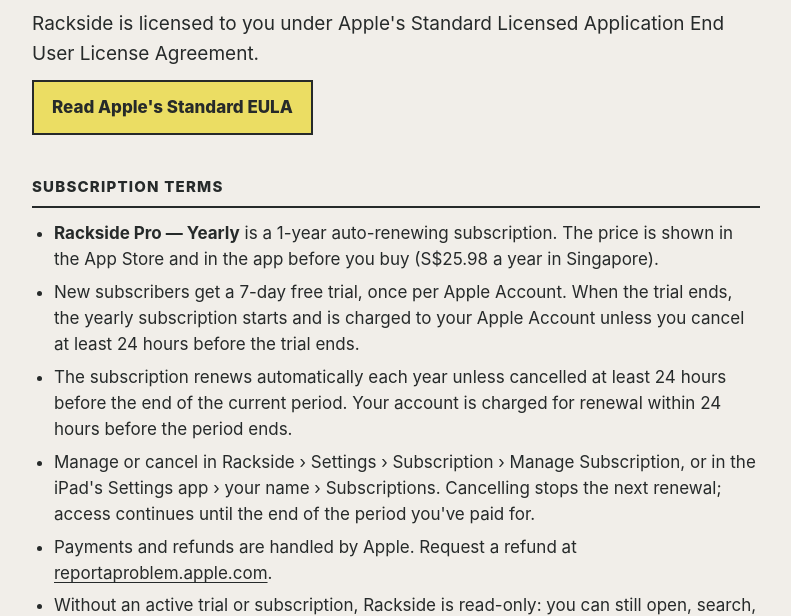
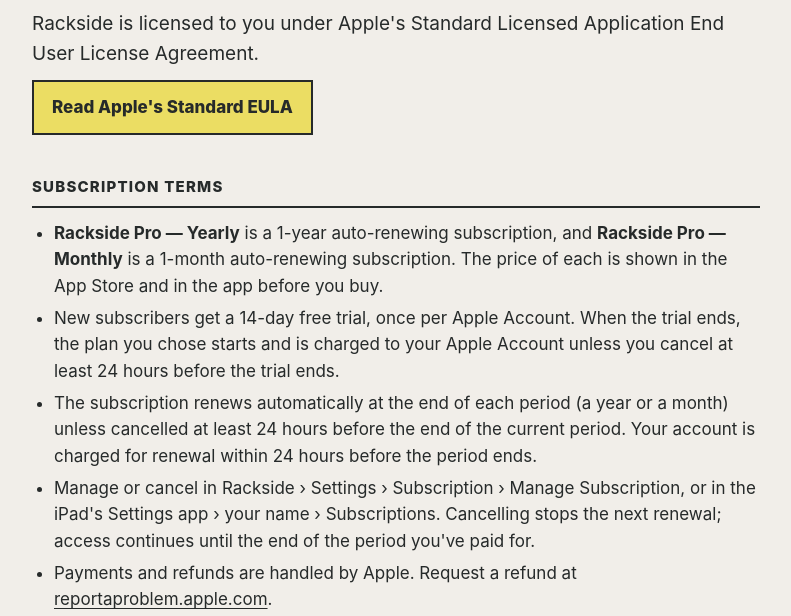
Before and after one commit to racksidemain-hub/racksidemain-hub.github.io, a plain HTML site: page terms/index.html in a window 1280 px wide. Shown: the part 182-798 px from the top of the page, without its empty margins (244-1035 px from the left). Drawn offline with Linux system fonts and the light colour scheme.

```diff
--- a/terms/index.html
+++ b/terms/index.html
@@ -31,9 +31,9 @@
 
   <h2>Subscription terms</h2>
   <ul>
-    <li><strong>Rackside Pro — Yearly</strong> is a 1-year auto-renewing subscription. The price is shown in the App Store and in the app before you buy (S$25.98 a year in Singapore).</li>
-    <li>New subscribers get a 7-day free trial, once per Apple Account. When the trial ends, the yearly subscription starts and is charged to your Apple Account unless you cancel at least 24 hours before the trial ends.</li>
-    <li>The subscription renews automatically each year unless cancelled at least 24 hours before the end of the current period. Your account is charged for renewal within 24 hours before the period ends.</li>
+    <li><strong>Rackside Pro — Yearly</strong> is a 1-year auto-renewing subscription, and <strong>Rackside Pro — Monthly</strong> is a 1-month auto-renewing subscription. The price of each is shown in the App Store and in the app before you buy.</li>
+    <li>New subscribers get a 14-day free trial, once per Apple Account. When the trial ends, the plan you chose starts and is charged to your Apple Account unless you cancel at least 24 hours before the trial ends.</li>
+    <li>The subscription renews automatically at the end of each period (a year or a month) unless cancelled at least 24 hours before the end of the current period. Your account is charged for renewal within 24 hours before the period ends.</li>
     <li>Manage or cancel in Rackside › Settings › Subscription › Manage Subscription, or in the iPad's Settings app › your name › Subscriptions. Cancelling stops the next renewal; access continues until the end of the period you've paid for.</li>
     <li>Payments and refunds are handled by Apple. Request a refund at <a href="https://reportaproblem.apple.com">reportaproblem.apple.com</a>.</li>
     <li>Without an active trial or subscription, Rackside is read-only: you can still open, search, export and back up everything you've created.</li>
```
Also changed, not shown: index.html (+3 -3 lines).
